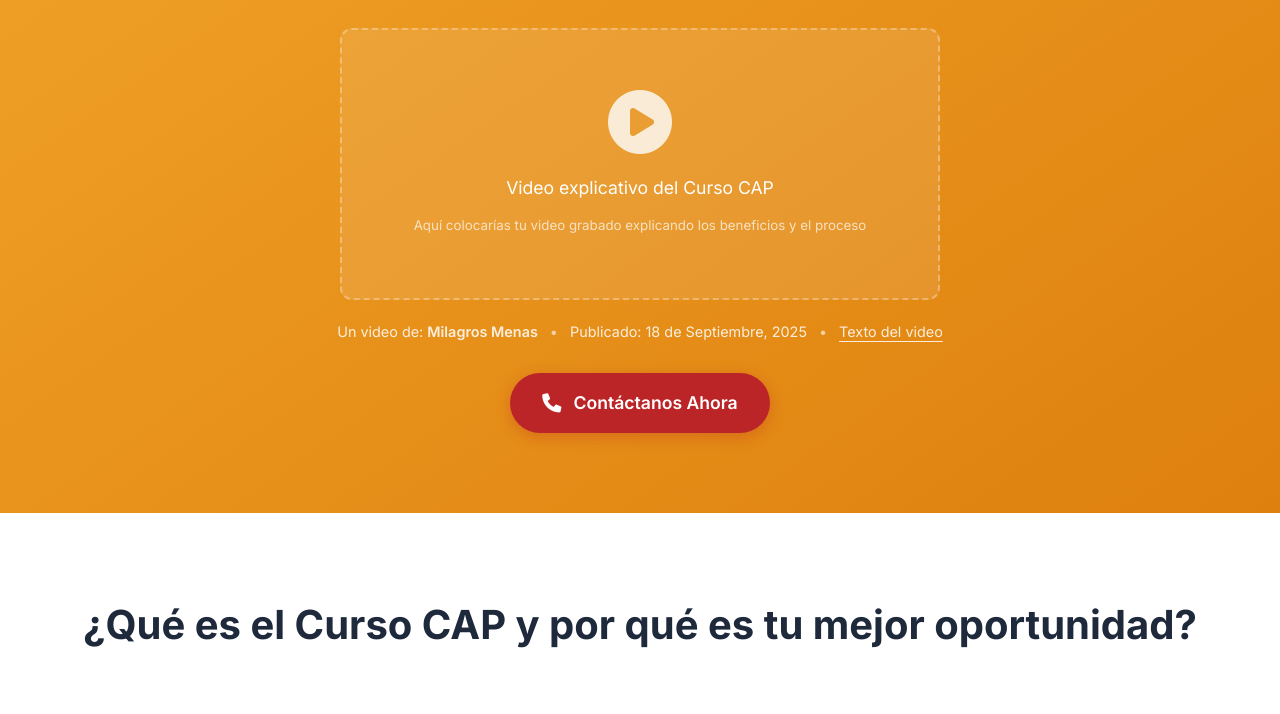
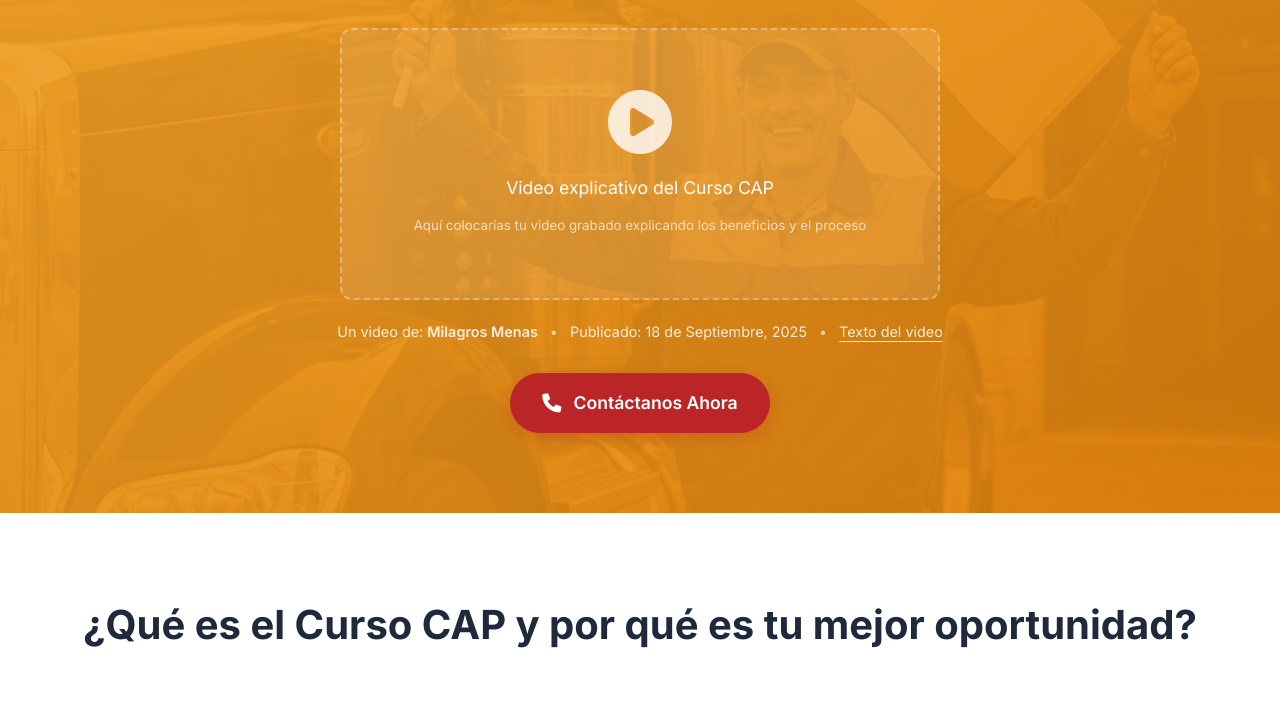
Before and after one commit to Francisco-V98/asesor-a-para-inmigrantes-page, a plain HTML site: page index.html in a window 1280 px wide. Shown: the part 291-1005 px from the top of the page. Drawn offline with Linux system fonts and the light colour scheme.

Commit message:
added image in header, and gradient in card price

```diff
--- a/styles.css
+++ b/styles.css
@@ -104,7 +104,27 @@ body {
     color: white;
     padding: 80px 0;
     text-align: center;
-    background-position: 0% 50%;
+    position: relative;
+}
+
+.hero-section::before {
+    content: '';
+    position: absolute;
+    top: 0;
+    left: 0;
+    right: 0;
+    bottom: 0;
+    background-image: url('./assets/images/course_cap_header.png');
+    background-size: cover;
+    background-position: center;
+    background-repeat: no-repeat;
+    opacity: 0.1;
+    z-index: 1;
+}
+
+.hero-section .container {
+    position: relative;
+    z-index: 2;
 }
 
 @keyframes gradientShift {
@@ -459,14 +479,39 @@ body {
     padding: 40px;
     box-shadow: 0 4px 6px -1px rgba(0, 0, 0, 0.1);
     position: relative;
-    transition: all 0.3s ease;
+    transition: transform 0.3s ease, box-shadow 0.3s ease;
     border: 1px solid var(--slate-200);
 }
 
 .package-card.premium {
+    background: linear-gradient(45deg, var(--amber-100), var(--amber-50), var(--amber-100), var(--amber-50));
+    background-size: 400% 400%;
     border: 3px solid var(--brand-action);
-    background: var(--amber-50);
     transform: scale(1.05);
+    animation: premiumShine 4s ease-in-out infinite;
+}
+
+.package-card.premium:hover {
+    transform: scale(1.05) translateY(-5px);
+    box-shadow: 0 20px 40px rgba(0, 0, 0, 0.15);
+}
+
+@keyframes premiumShine {
+    0% {
+        background-position: 0% 0%;
+    }
+    25% {
+        background-position: 100% 0%;
+    }
+    50% {
+        background-position: 100% 100%;
+    }
+    75% {
+        background-position: 0% 100%;
+    }
+    100% {
+        background-position: 0% 0%;
+    }
 }
 
 .package-card:hover {
```
Also changed, not shown: assets/images/course_cap_header.png (added), 2 other files.
